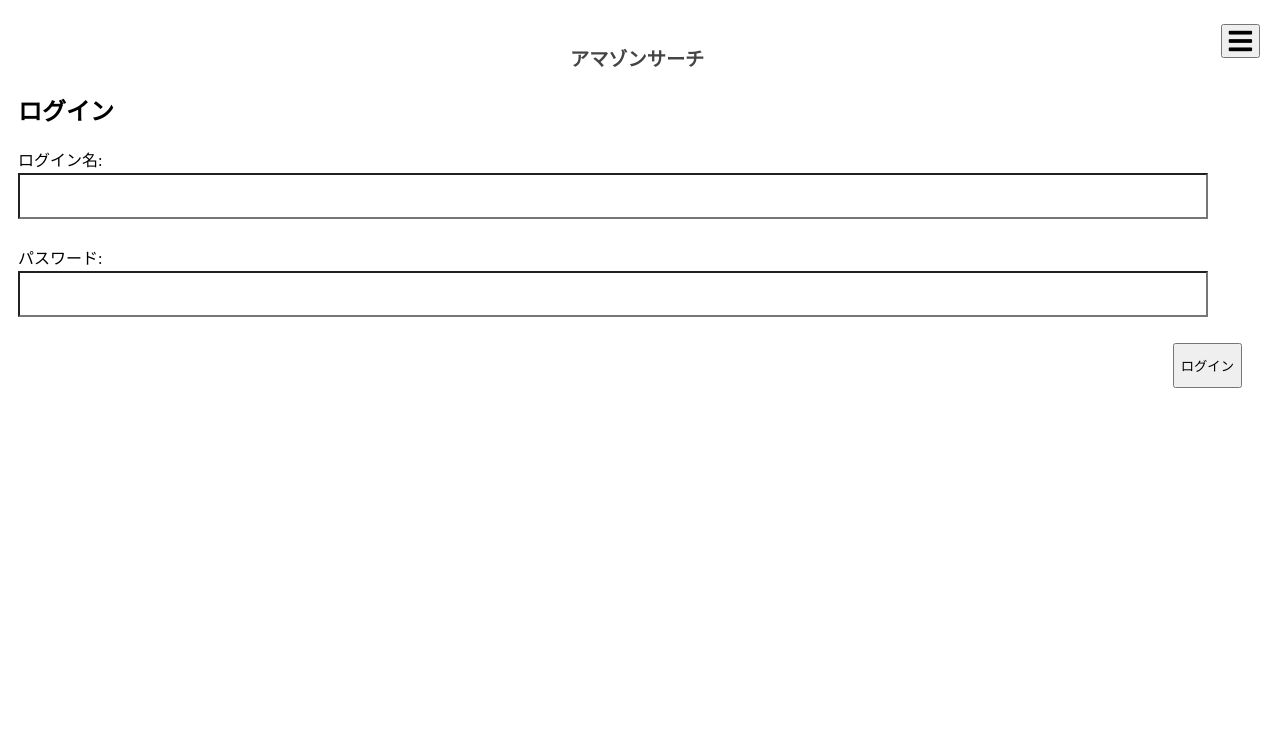
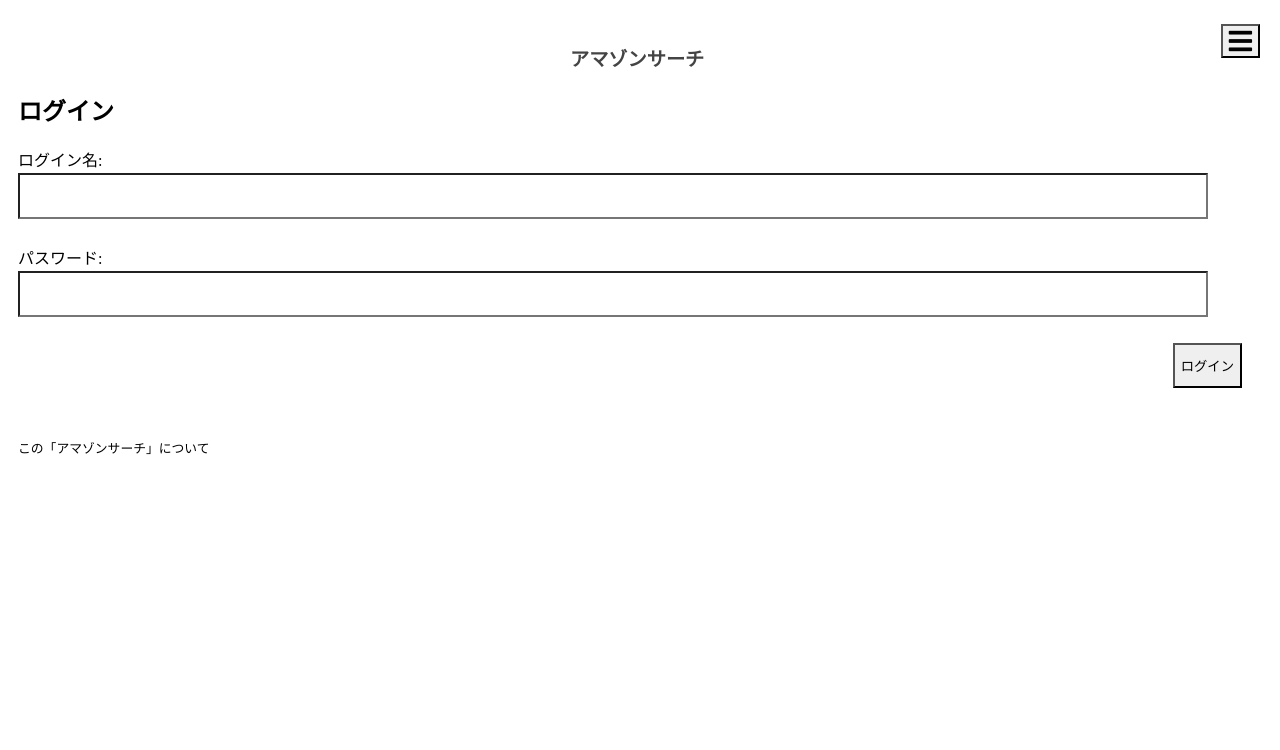
Before and after one commit to SeiichiN/amaSearchV2, a PHP site: page /login.php in a window 1280 px wide. Shown: the top 750 px of the page. Run offline with PHP 8.4, Linux system fonts and the light colour scheme; some libraries are stand-ins or nearby versions.

Commit message:
aboutThis.js added.

```diff
--- a/css/ama.css
+++ b/css/ama.css
@@ -50,6 +50,7 @@ header h1 {
    ------------------------------------------------ */
 article {
     padding-bottom: 40px;
+    position: relative;
 }
 
 /* -----------------------------------------------
@@ -70,14 +71,17 @@ footer {
     margin: 2px 0 10px 0;
 }
 input[type="submit"] {
+    -webkit-appearance: none;
     display: inline-block;
     height: 45px;
     min-width: 55px;
 }
 
 .singleBtn {
+    -webkit-appearance: none;
     float: right;
     margin-right: 20px;
+    cursor: pointer;
 }
 
 /* -------------------------------------------------
@@ -156,11 +160,12 @@ select {
     width: 50%;
 }
 .watchList button {
+    -webkit-appearance: none;
     width: 100%;
 }
 
 /* --------------------------------------------
-   Setting Acount
+   edit Acount
    -------------------------------------------- */
 .now-setting {
     margin-bottom: 10px;
@@ -177,7 +182,7 @@ select {
 }
 
 /* -------------------------------------------
-   setting
+   changeLoginId changePW changeMailAddress
    ------------------------------------------- */
 .setting h2 {
     font-size: 1em;
@@ -225,8 +230,39 @@ select {
     font-size: 0.8em;
 }
 
+/* ---------------------------------------------
+   login.php  -- modal window
+   --------------------------------------------- */
+#aboutThis {
+    margin-top: 50px;
+    font-size: 0.8em;
+    cursor: pointer;
+}
+#overlay-aboutThis {
+    position: fixed;
+    display: none;
+    width: 100%;
+    height: 100%;
+    padding: 5px;
+    box-sizing: border-box;
+    overflow-y: scroll;
+    top: 0;
+    left: 0;
+    right: 0;
+    bottom: 0;
+    background-color: #fff;
+    z-index: 2;
+    cursor: pointer;
+}
+@keyframes showWin {
+    0% {
+        top: 300px;
+    }
+    100% {
+        top: 0;
+    }
 
-
+}
 
 /*---------------------------------------------
   Hamburger Nav
@@ -286,6 +322,7 @@ select {
   }
 }
 .nav-toggle-button {
+    -webkit-appearance: none;
     position: fixed;
     z-index: 2;
     cursor: pointer;
--- /dev/null
+++ b/js/aboutThis.js
@@ -0,0 +1,15 @@
+// aboutThis.js
+// login.phpとリンク。
+
+var htmldoc = document.getElementById('overlay-aboutThis');
+
+function openWin() {
+    htmldoc.style.display = 'block';
+    htmldoc.style.animation = 'showWin .5s ease 0s 1 normal';
+}
+function closeWin() {
+    htmldoc.style.display = 'none';
+}
+
+document.getElementById('aboutThis').onclick = openWin;
+document.getElementById('overlay-aboutThis').onclick = closeWin;
--- a/js/ama.js
+++ b/js/ama.js
@@ -74,4 +74,5 @@ function kakunin() {
  *     console.log(cookie + ":" + value);
  * }
  *
- * document.getElementById('asinNo').onclick = getAsin;*/
+ * document.getElementById('asinNo').onclick = getAsin;
+ */
--- a/login.php
+++ b/login.php
@@ -22,7 +22,7 @@ require_once('header.php');
 <?php prValidateError($valiMsg); ?>
 
 <div class="notice"><?php if (isset($msg)) echo $msg; ?></div>
-<form action="member.php" method="post">
+<form action="member.php" method="post" class="clearfix">
     <p>
         <label for="loginId">ログイン名:</label><br>
         <input type="text" name="loginId" id="loginId" class="input-box" required>
@@ -33,4 +33,26 @@ require_once('header.php');
     </p>
     <input type="submit" value="ログイン" class="singleBtn">
 </form>
+<p id="aboutThis">この「アマゾンサーチ」について</p>
+<section id="overlay-aboutThis">
+    <h1>このアプリについて</h1>
+    <p>このアプリは、アマゾンの商品の価格の推移をウォッチするのが目的です。<br>
+        アマゾンの価格、特に中古品価格については、商品によっては毎日といっていいほど変動しています。<br>
+        その価格の変動をウォッチするのがこのアプリの目的です。<br>
+        <br>
+        まず、どの商品をウォッチするのか、決めます。商品は、キーワードで検索することができます。<br>
+        もし、アマゾンの商品番号ASINがわかっていたら、それをもとに検索することもできます。<br>
+        <br>
+        もし、その商品をウォッチすることに決めると、価格の変化を閲覧することができます。また、メールで受け取ることもできます。<br>
+        また、毎朝8時に価格情報メールを自動的に受け取るようにすることもできます。<br>
+        このアプリのおおまかな説明は以上です。<br>
+        <br>
+        まず、右上のハンバーガーボタンから、「新規登録」をクリックし、新規登録してください。<br>
+        僕のところに新規登録の連絡がくるので、折り返し「初期パスワード」の連絡を差し上げます。<br>
+        初期パスワードは、ハンバーガーボタンの「アカウント設定」で変更できます。<br>
+        <br>
+        何か質問等ございましたら、billie175@gmail.com までご連絡ください。</p>
+</section>
+
+<script src="js/aboutThis.js"></script>
 <?php require_once ('footer.php'); ?>
```
Also changed, not shown: 1 other file.
